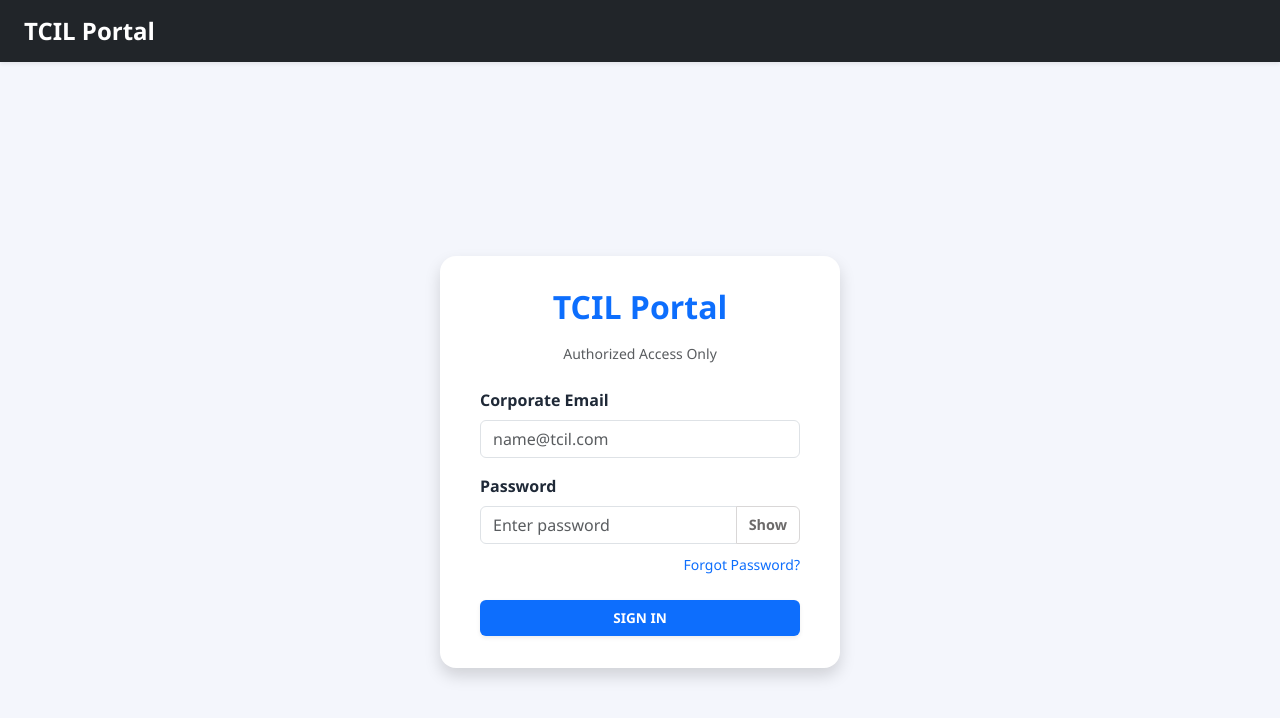
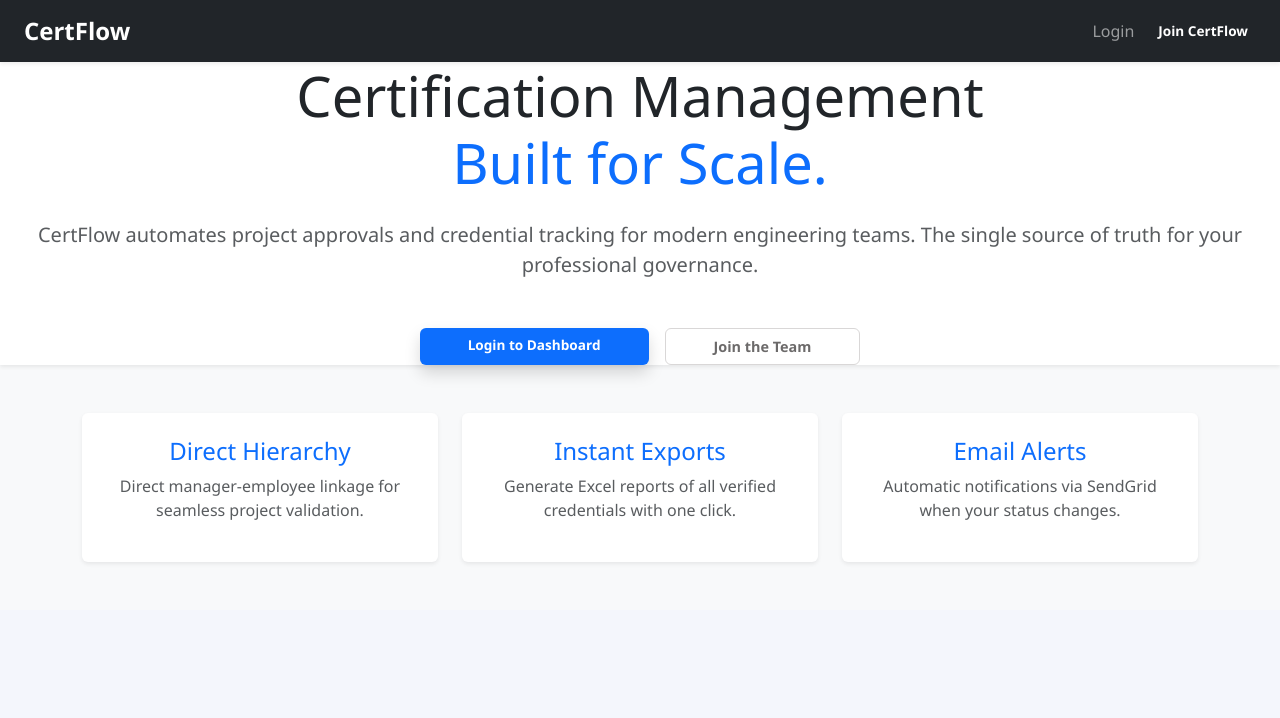
Before and after one commit to ishpreet160/CertFlow, a React (Create React App) app in the folder project-portal-frontend/: page / in a window 1280 px wide. Shown: the top 718 px of the page. Built offline with nearby package versions, Linux system fonts and the light colour scheme.

Commit message:
feat: rebrand and implement hierarchical registration

```diff
--- a/project-portal-frontend/src/App.js
+++ b/project-portal-frontend/src/App.js
@@ -13,6 +13,7 @@
 import TCILUploadForm from './pages/TCILUploadForm';
 import ForgotPasswordPage from './pages/ForgotPasswordPage';
 import ResetPasswordPage from './pages/ResetPasswordPage';
+import Home from './pages/Home';
 
 function App() {
   return (
@@ -21,20 +22,17 @@
 
       <Routes>
 
-        <Route path="/" element={<LoginPage />} />
+          <Route
+          path="/register"
+          element={<RegisterPage/>}/>
+
+
+        <Route path="/" element={<Home />} />
         <Route path="/login" element={<LoginPage />} />
 
         {/* Public Password Recovery Routes */}
         <Route path="/forgot-password" element={<ForgotPasswordPage />} />
         <Route path="/reset-password/:token" element={<ResetPasswordPage />} />
-
-        {/*
-            Only logged-in Admins/Managers should access this.
-        */}
-        <Route
-          path="/register"
-          element={<ProtectedRoute><RegisterPage /></ProtectedRoute>}
-        />
 
         {/* Standard Protected Routes */}
         <Route
--- a/project-portal-frontend/src/components/NavBar.js
+++ b/project-portal-frontend/src/components/NavBar.js
@@ -16,7 +16,7 @@
   return (
     <nav className="navbar navbar-expand-lg navbar-dark bg-dark px-4 shadow-sm">
       <Link className="navbar-brand fw-bold fs-4" to="/dashboard">
-        TCIL Portal
+       CertFlow
       </Link>
 
       <button
@@ -29,45 +29,50 @@
       </button>
 
       <div className="collapse navbar-collapse" id="navbarNav">
-        {token && (
   <ul className="navbar-nav ms-auto align-items-center">
+    {token ? (
+      <>
+        {/* Logged In Links */}
         <li className="nav-item">
           <Link className="nav-link" to="/dashboard">Dashboard</Link>
         </li>
-
-            {/* Standard Project Upload for Employees/Managers */}
         <li className="nav-item">
           <Link className="nav-link" to="/upload">Upload Project Experience</Link>
         </li>
 
-            {/* TCIL Specifics for Manager/Admin only */}
         {(role === "manager" || role === "admin") && (
           <>
             <li className="nav-item">
-                  <Link className="nav-link" to="/tcil-upload">Upload TCIL Certs</Link>
+              <Link className="nav-link" to="/tcil-upload">Upload TCIL Certificates</Link>
             </li>
             <li className="nav-item">
-                  <Link className="nav-link" to="/register">Register User</Link>
+              <Link className="nav-link" to="/register">Add Team Member</Link>
             </li>
           </>
         )}
 
         <li className="nav-item ms-lg-3">
-              <span className="navbar-text text-light me-3 d-none d-lg-inline">
+          <span className="navbar-text text-light me-3">
             Hi, <strong>{userName || 'User'}</strong>
-                <span className="badge bg-primary ms-2 text-uppercase" style={{fontSize: '0.7rem'}}>
-                  {role}
-                </span>
+            <span className="badge bg-primary ms-2">{role}</span>
           </span>
         </li>
-
         <li className="nav-item">
-              <button className="btn btn-sm btn-outline-danger" onClick={handleLogout}>
-                Logout
-              </button>
+          <button className="btn btn-sm btn-outline-danger" onClick={handleLogout}>Logout</button>
         </li>
+      </>
+    ) : (
+      <>
+        {/* Logged Out Links - Crucial for the Homepage */}
+        <li className="nav-item">
+          <Link className="nav-link" to="/login">Login</Link>
+        </li>
+        <li className="nav-item">
+          <Link className="nav-link btn btn-primary text-white ms-2" to="/register">Join CertFlow</Link>
+        </li>
+      </>
+    )}
   </ul>
-        )}
 </div>
     </nav>
   );
--- a/project-portal-frontend/src/pages/Home.js
+++ b/project-portal-frontend/src/pages/Home.js
@@ -3,31 +3,51 @@
 
 const Home = () => {
   return (
-    <div className="min-h-screen bg-white">
-      {/* Navigation */}
-      <nav className="flex justify-between items-center p-6 border-b">
-        <h1 className="text-2xl font-extrabold text-blue-600 tracking-tight">CertFlow</h1>
-        <Link to="/login" className="text-gray-600 font-semibold hover:text-blue-600">Login</Link>
-      </nav>
-
+    <div className="min-h-screen bg-light">
       {/* Hero Section */}
-      <header className="py-20 px-6 text-center">
-        <h2 className="text-5xl font-bold text-gray-900 mb-6">
-          Certification Management <br /><span className="text-blue-600">Built for Scale.</span>
+      <header className="bg-white py-20 px-6 text-center shadow-sm">
+        <h2 className="display-4 font-weight-bold text-dark mb-4">
+          Certification Management <br /><span className="text-primary">Built for Scale.</span>
         </h2>
-        <p className="text-xl text-gray-500 max-w-2xl mx-auto mb-10">
+        <p className="lead text-muted max-w-2xl mx-auto mb-5">
           CertFlow automates project approvals and credential tracking for modern engineering teams.
-
+          The single source of truth for your professional governance.
         </p>
-        <div className="flex justify-center gap-4">
-          <Link to="/register" className="bg-blue-600 text-white px-8 py-4 rounded-lg font-bold hover:bg-blue-700 shadow-lg">
-            Get Started
+        <div className="d-flex justify-content-center gap-3">
+          <Link to="/login" className="btn btn-primary btn-lg px-5 shadow">
+            Login to Dashboard
           </Link>
-          <a href="#features" className="bg-gray-100 text-gray-800 px-8 py-4 rounded-lg font-bold hover:bg-gray-200">
-            View Features
-          </a>
+          {/* Note: In your current logic, /register is PROTECTED.
+              If you want guests to sign up, move /register out of ProtectedRoute in App.js */}
+          <Link to="/register" className="btn btn-outline-secondary btn-lg px-5">
+            Join the Team
+          </Link>
         </div>
       </header>
+
+      {/* Features Section */}
+      <section id="features" className="container py-5">
+        <div className="row g-4 text-center">
+          <div className="col-md-4">
+            <div className="p-4 bg-white rounded shadow-sm h-100">
+              <h4 className="text-primary">Direct Hierarchy</h4>
+              <p className="text-muted">Direct manager-employee linkage for seamless project validation.</p>
+            </div>
+          </div>
+          <div className="col-md-4">
+            <div className="p-4 bg-white rounded shadow-sm h-100">
+              <h4 className="text-primary">Instant Exports</h4>
+              <p className="text-muted">Generate Excel reports of all verified credentials with one click.</p>
+            </div>
+          </div>
+          <div className="col-md-4">
+            <div className="p-4 bg-white rounded shadow-sm h-100">
+              <h4 className="text-primary">Email Alerts</h4>
+              <p className="text-muted">Automatic notifications via SendGrid when your status changes.</p>
+            </div>
+          </div>
+        </div>
+      </section>
     </div>
   );
 };
--- a/project-portal-frontend/src/pages/RegisterPage.js
+++ b/project-portal-frontend/src/pages/RegisterPage.js
@@ -1,9 +1,10 @@
 import React, { useState, useEffect } from 'react';
-import { useNavigate } from 'react-router-dom';
+import { useNavigate, Link } from 'react-router-dom';
 import api from '../api/axios';
 
 function RegisterPage() {
   const navigate = useNavigate();
+  const token = localStorage.getItem('token');
   const currentUserRole = localStorage.getItem('userRole');
 
   const [form, setForm] = useState({
@@ -11,17 +12,25 @@
     email: '',
     password: '',
     role: 'employee',
+    manager_id: '' // Crucial for CertFlow Hierarchy
   });
 
+  const [managers, setManagers] = useState([]);
   const [message, setMessage] = useState('');
   const [loading, setLoading] = useState(false);
 
-  // If a regular employee somehow lands here, boot them out.
+  // 1. Fetch available managers on load so the user can link their account
   useEffect(() => {
-    if (currentUserRole === 'employee') {
-      navigate('/dashboard');
+    const fetchManagers = async () => {
+      try {
+        const res = await api.get('/auth/managers');
+        setManagers(res.data);
+      } catch (err) {
+        console.error("Failed to load managers hierarchy", err);
       }
-  }, [currentUserRole, navigate]);
+    };
+    fetchManagers();
+  }, []);
 
   const handleChange = (e) => {
     setForm({ ...form, [e.target.name]: e.target.value });
@@ -30,102 +39,103 @@
   const handleSubmit = async (e) => {
     e.preventDefault();
     setMessage('');
+
+    // Logic Guard: Every employee needs a manager in CertFlow
+    if (form.role === 'employee' && !form.manager_id) {
+        setMessage('❌ Error: You must select a manager to join the organization.');
+        return;
+    }
+
     setLoading(true);
+    try {
+      const res = await api.post('/auth/register', form);
+      setMessage(`✅ Success: ${res.data.msg || "Account Created!"}`);
 
-    try {
-      // The backend auth.py handles the hierarchy verification
-      const res = await api.post('/auth/register', form);
-      setMessage(`✅ Success: ${res.data.message}`);
-
-      // Don't navigate away immediately so the admin can see the success
-      setTimeout(() => navigate('/dashboard'), 2000);
+      // If a guest registered, send them to login. If admin, stay to add more.
+      setTimeout(() => {
+        if (!token) navigate('/login');
+        else setMessage('');
+      }, 2000);
     } catch (error) {
-      const errorMsg = error.response?.data?.message || 'Registration failed';
-      setMessage(`❌ ${errorMsg}`);
+      setMessage(`❌ ${error.response?.data?.message || 'Registration failed'}`);
     } finally {
       setLoading(false);
     }
   };
 
   return (
-    <div className="container mt-5 p-4 bg-white rounded shadow-sm" style={{ maxWidth: '500px' }}>
-      <h2 className="text-center mb-4 text-dark fw-bold">Register New User</h2>
-      <p className="text-muted text-center">Creating user as: <strong>{currentUserRole}</strong></p>
+    <div className="container mt-5 py-5">
+      <div className="row justify-content-center">
+        <div className="col-md-5">
+          <div className="card shadow-lg border-0 rounded-4">
+            <div className="card-body p-5">
+              <h2 className="text-center fw-bold mb-2">Join CertFlow</h2>
+              <p className="text-muted text-center mb-4">Establish your professional identity</p>
 
               {message && (
-        <div className={`alert ${message.includes('✅') ? 'alert-success' : 'alert-danger'}`}>
+                <div className={`alert ${message.includes('✅') ? 'alert-success' : 'alert-danger'} fade show`}>
                   {message}
                 </div>
               )}
 
               <form onSubmit={handleSubmit}>
                 <div className="mb-3">
-          <label className="form-label">Full Name</label>
-          <input
-            type="text"
-            name="name"
-            className="form-control"
-            placeholder="John Doe"
-            value={form.name}
-            onChange={handleChange}
-            required
-          />
+                  <label className="form-label fw-semibold">Full Name</label>
+                  <input type="text" name="name" className="form-control form-control-lg" placeholder="e.g. Ishpreet Kaur" onChange={handleChange} required />
                 </div>
 
                 <div className="mb-3">
-          <label className="form-label">Email Address</label>
-          <input
-            type="email"
-            name="email"
-            className="form-control"
-            placeholder="name@tcil.com"
-            value={form.email}
-            onChange={handleChange}
-            required
-          />
+                  <label className="form-label fw-semibold">Email Address</label>
+                  <input type="email" name="email" className="form-control form-control-lg" placeholder="name@company.com" onChange={handleChange} required />
                 </div>
 
                 <div className="mb-3">
-          <label className="form-label">Temporary Password</label>
-          <input
-            type="password"
-            name="password"
-            className="form-control"
-            value={form.password}
-            onChange={handleChange}
-            required
-          />
+                  <label className="form-label fw-semibold">Password</label>
+                  <input type="password" name="password" className="form-control form-control-lg" onChange={handleChange} required />
                 </div>
 
+                {/* HIERARCHY SELECTION */}
                 <div className="mb-4">
-          <label className="form-label">Designated Role</label>
+                  <label className="form-label fw-semibold text-primary">Assign Manager / Supervisor</label>
                   <select
-            name="role"
-            className="form-select"
-            value={form.role}
+                    name="manager_id"
+                    className="form-select form-select-lg border-primary"
                     onChange={handleChange}
+                    required={form.role === 'employee'}
                   >
+                    <option value="">-- Select Who You Report To --</option>
+                    {managers.map(m => (
+                      <option key={m.id} value={m.id}>{m.name} ({m.role})</option>
+                    ))}
+                  </select>
+                  <div className="form-text">This ensures your projects are routed to the right person for approval.</div>
+                </div>
+
+                {/* ROLE SELECTION (Only visible if Admin is registering someone) */}
+                {currentUserRole === 'admin' && (
+                  <div className="mb-4 p-3 bg-light rounded">
+                    <label className="form-label fw-bold text-danger">Admin Control: Set Role</label>
+                    <select name="role" className="form-select" value={form.role} onChange={handleChange}>
                       <option value="employee">Employee</option>
+                      <option value="manager">Manager</option>
+                    </select>
+                  </div>
+                )}
 
-            {currentUserRole === 'admin' && (
-              <option value="manager">Manager</option>
+                <button type="submit" className="btn btn-primary btn-lg w-100 fw-bold shadow-sm" disabled={loading}>
+                  {loading ? 'Processing...' : 'Create Account'}
+                </button>
+              </form>
+
+              {!token && (
+                <div className="text-center mt-4">
+                  <p className="mb-0 text-muted">Already have an account? <Link to="/login" className="text-primary fw-bold text-decoration-none">Login</Link></p>
+                </div>
               )}
-          </select>
-          <div className="form-text">
-            {currentUserRole === 'manager'
-              ? "Managers can only register Employees."
-              : "Admins can register Managers and Employees."}
             </div>
           </div>
-
-        <button
-          type="submit"
-          className="btn btn-primary w-100 fw-bold"
-          disabled={loading}
-        >
-          {loading ? 'Processing...' : 'Register User'}
-        </button>
-      </form>
+        </div>
+      </div>
     </div>
   );
 }
```
Also changed, not shown: project-portal-frontend/src/pages/Dashboard.js (+3 -4 lines). Lines whose indentation alone changed are shown as unchanged.
